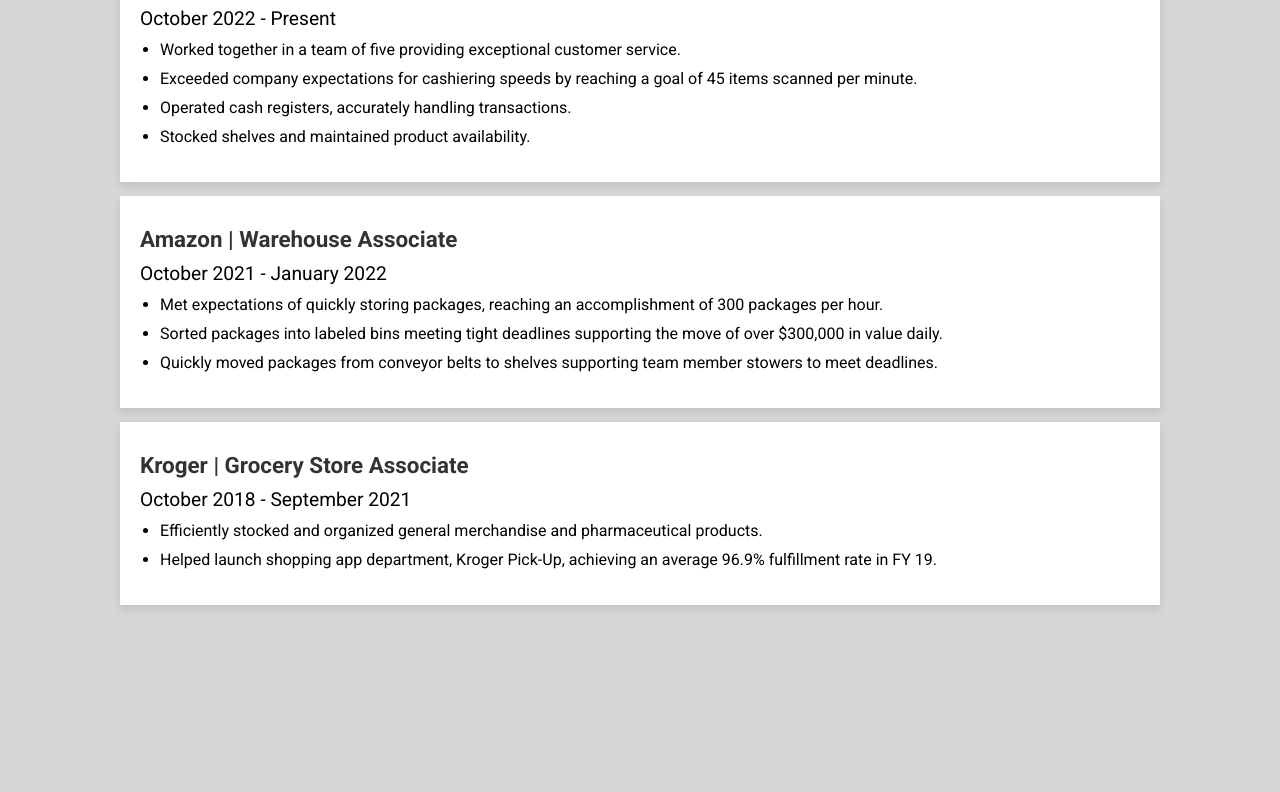
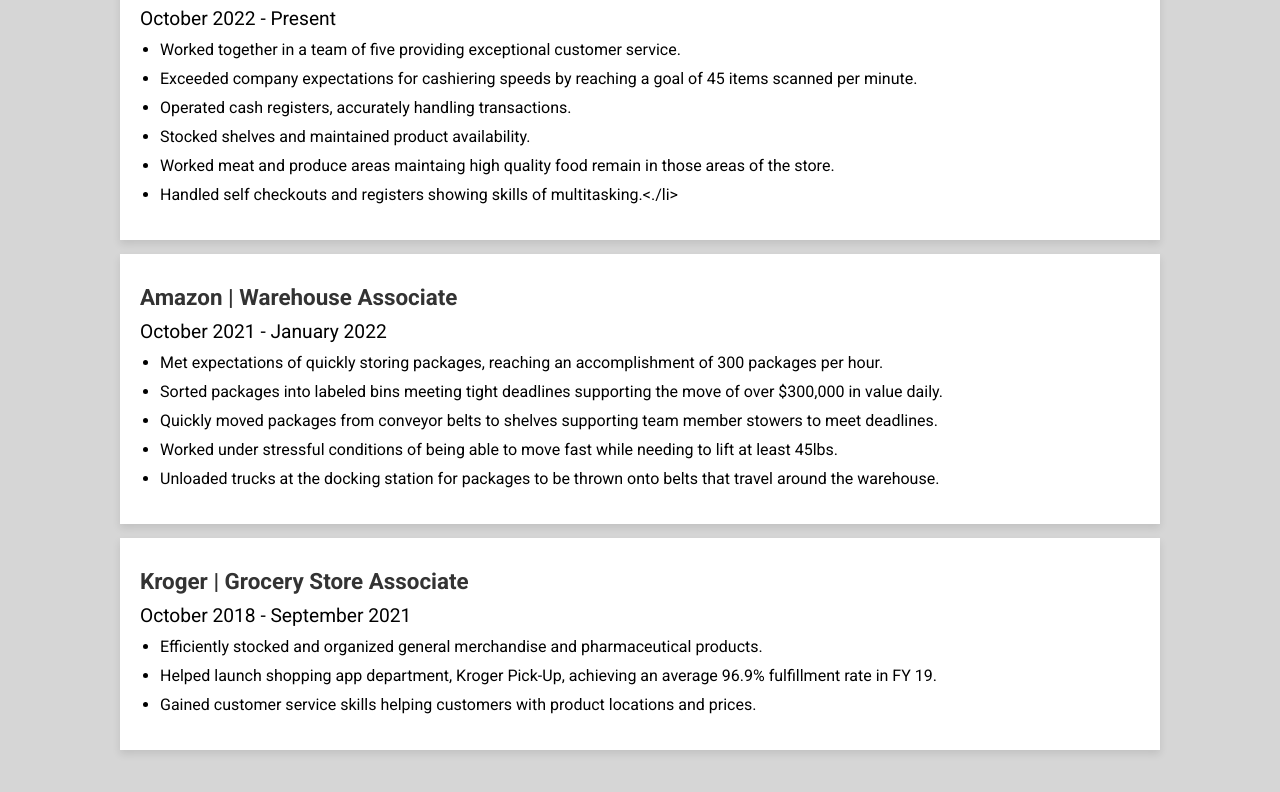
Before and after one commit to Mattmcgoo/portfolio, a plain HTML site: page experience.html in a window 1280 px wide. Shown: the part 388-1180 px from the top of the page. Before the commit the page ends 1159 px from the top, so only its background shows below. Drawn offline with Linux system fonts and the light colour scheme.

Commit message:
Update experience.html

```diff
--- a/experience.html
+++ b/experience.html
@@ -34,6 +34,8 @@
 	  <li>Exceeded company expectations for cashiering speeds by reaching a goal of 45 items scanned per minute.</li>
 	  <li>Operated cash registers, accurately handling transactions.</li>
 	  <li>Stocked shelves and maintained product availability.</li>
+		<li>Worked meat and produce areas maintaing high quality food remain in those areas of the store.</li>
+	    <li>Handled self checkouts and registers showing skills of multitasking.<./li>
     </ul>
   </div>
 
@@ -45,6 +47,8 @@
       <li>Met expectations of quickly storing packages, reaching an accomplishment of 300 packages per hour.</li>
 	  <li>Sorted packages into labeled bins meeting tight deadlines supporting the move of over $300,000 in value daily.</li>
 	  <li>Quickly moved packages from conveyor belts to shelves supporting team member stowers to meet deadlines.</li>
+	  <li>Worked under stressful conditions of being able to move fast while needing to lift at least 45lbs.</li>
+<li>Unloaded trucks at the docking station for packages to be thrown onto belts that travel around the warehouse.</li>
     </ul>
   </div>
 
@@ -54,7 +58,8 @@
     <p>October 2018 - September 2021</p>
     <ul class="experience-list">
       <li>Efficiently stocked and organized general merchandise and pharmaceutical products.</li>
-	  <li>Helped launch shopping app department, Kroger Pick-Up, achieving an average 96.9% fulfillment rate in FY 19.</li>
+      <li>Helped launch shopping app department, Kroger Pick-Up, achieving an average 96.9% fulfillment rate in FY 19.</li>
+      <li>Gained customer service skills helping customers with product locations and prices.</li>
     </ul>
   </div>
 
```
